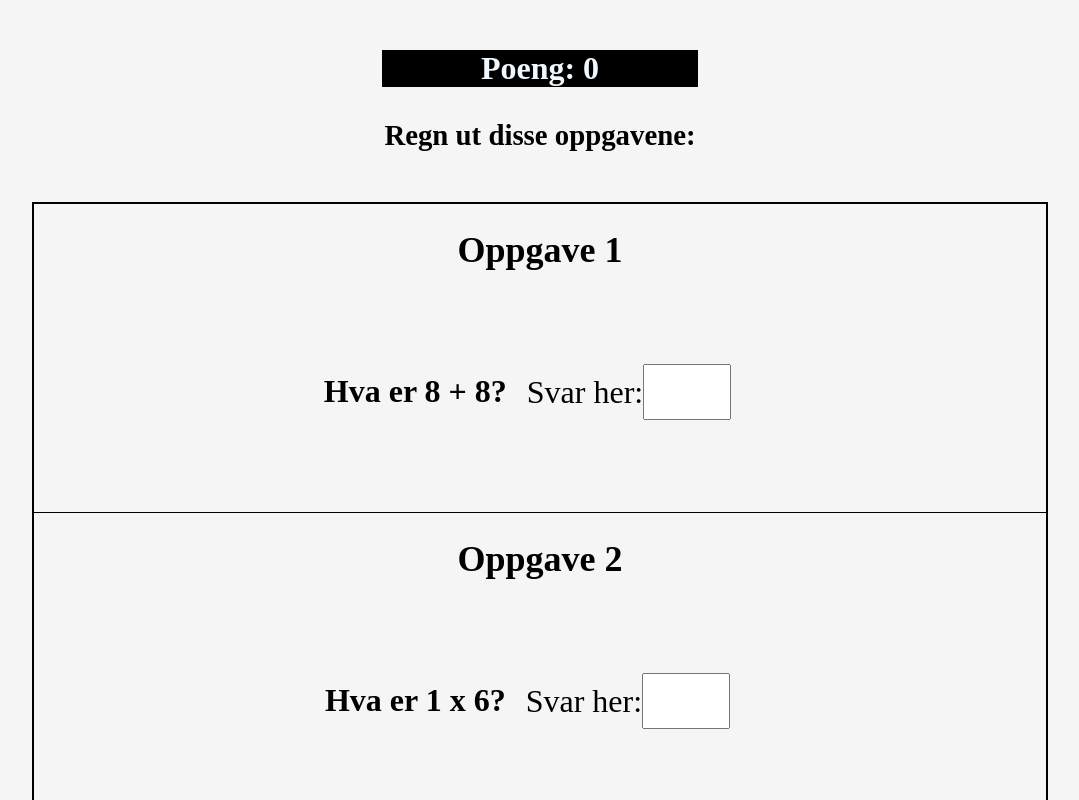
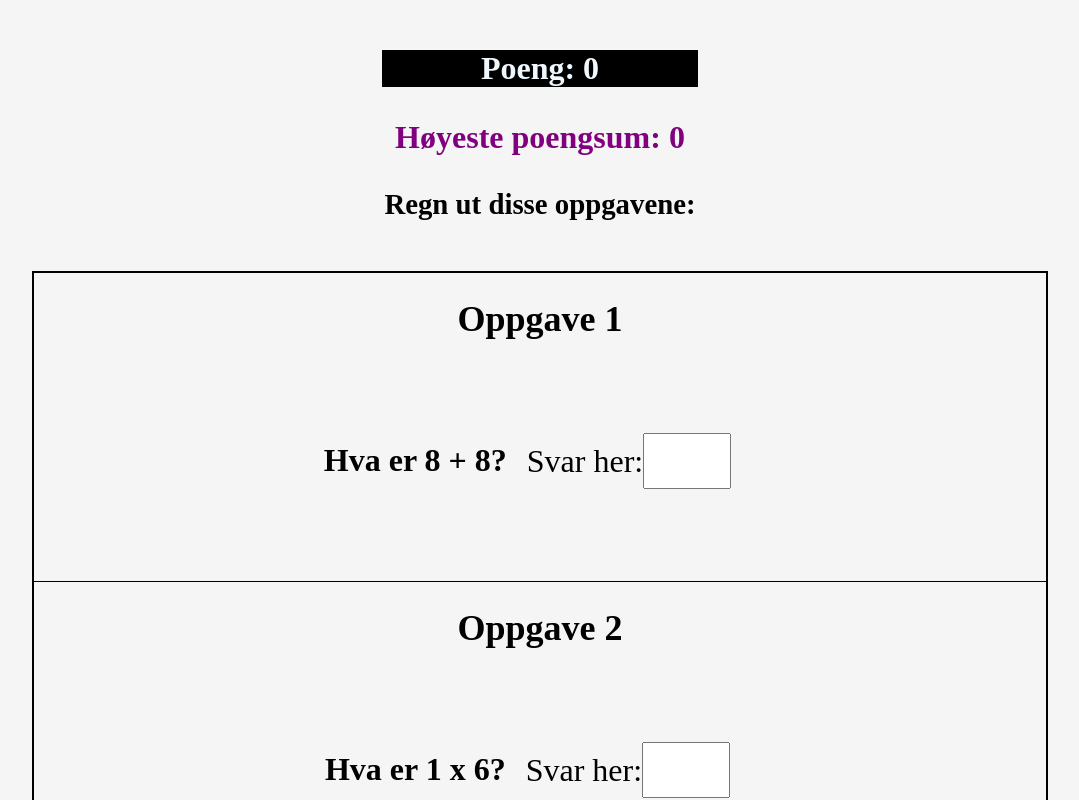
Before and after one commit to Gorgostammos/matte-ving-react, a React (Create React App) app: page / in a window 1280 px wide. Shown: the top 800 px of the page, without its empty margins (100-1179 px from the left). Built offline with nearby package versions, Linux system fonts and the light colour scheme.

Commit message:
ny funsjoner

```diff
--- a/src/App.js
+++ b/src/App.js
@@ -1,4 +1,5 @@
 import React, { useState, useRef } from "react";
+import MathTask from "./MathTask";
 import "./App.css";
 
 function genererTall() {
@@ -6,7 +7,6 @@ function genererTall() {
 }
 
 function getInitialTasks() {
-  // Generer tall for hver oppgave
   const t1 = genererTall(), t2 = genererTall();
   const t3 = genererTall(), t4 = genererTall();
   const t5 = genererTall(), t6 = genererTall();
@@ -46,8 +46,13 @@ function getInitialTasks() {
   ];
 }
 
+function getSavedHighscore() {
+  return Number(localStorage.getItem("matteVingHighscore")) || 0;
+}
+
 export default function App() {
   const [poeng, setPoeng] = useState(0);
+  const [highscore, setHighscore] = useState(getSavedHighscore());
   const [oppgaver, setOppgaver] = useState(getInitialTasks());
   const [input, setInput] = useState(Array(5).fill(""));
   const [tilbakemeldinger, setTilbakemeldinger] = useState(Array(5).fill(""));
@@ -55,12 +60,13 @@ export default function App() {
   const [hurra, setHurra] = useState("");
   const [disabled, setDisabled] = useState(false);
   const [sluttMelding, setSluttMelding] = useState("");
-
-  // Fokus på første input etter runde
   const inputRefs = useRef([]);
 
-  // Streak Hurra
   function streakPoeng(nyPoeng) {
+    if (nyPoeng > highscore) {
+      setHighscore(nyPoeng);
+      localStorage.setItem("matteVingHighscore", nyPoeng);
+    }
     if (nyPoeng === 10) {
       setHurra("Hurra! Du klarte 10 poeng, bra jobbet! 🎉");
       setTimeout(() => setHurra(""), 3000);
@@ -70,7 +76,6 @@ export default function App() {
     }
   }
 
-  // Sjekk alle svar samtidig (som i JS-filen)
   function sjekkSvar() {
     if (disabled) return;
 
@@ -97,7 +102,6 @@ export default function App() {
       `Du fikk ${riktige} av ${oppgaver.length} riktige.`
     );
 
-    // Ny runde etter 2,3 sekunder
     setTimeout(() => {
       setOppgaver(getInitialTasks());
       setInput(Array(5).fill(""));
@@ -107,7 +111,6 @@ export default function App() {
     }, 2300);
   }
 
-  // Avslutt spill
   function avsluttSpill() {
     setSluttMelding(
       `🧠 Spillet er over! Du endte med totalt ${poeng} poeng. God innsats!`
@@ -115,11 +118,26 @@ export default function App() {
     setDisabled(true);
   }
 
+  function startPaaNytt() {
+    setPoeng(0);
+    setOppgaver(getInitialTasks());
+    setInput(Array(5).fill(""));
+    setTilbakemeldinger(Array(5).fill(""));
+    setRundeTilbakemelding("");
+    setSluttMelding("");
+    setHurra("");
+    setDisabled(false);
+    if (inputRefs.current[0]) inputRefs.current[0].focus();
+  }
+
   return (
     <div>
       <h1 id="Poeng">Poeng: {poeng}</h1>
-      <p id="hurra" style={{ color: "blue" }}>
-        {hurra}
+      <p style={{ fontWeight: "bold", color: "purple" }}>
+        Høyeste poengsum: {highscore}
+      </p>
+      <p id="hurra" style={{ color: "blue", transition: "all 0.5s" }}>
+        {hurra && "🎉"} {hurra}
       </p>
 
       <h2>Regn ut disse oppgavene: </h2>
@@ -129,30 +147,23 @@ export default function App() {
           <React.Fragment key={idx}>
             <h3>Oppgave {idx + 1}</h3>
             <article className="oppgaver">
-              <p id={`oppgave${idx === 0 ? "" : idx + 1}`}>{oppgave.tekst}</p>
-              <section>
-                <label htmlFor={oppgave.inputId}>Svar her:</label>
-                <input
-                  type="number"
-                  id={oppgave.inputId}
-                  disabled={disabled}
-                  ref={el => (inputRefs.current[idx] = el)}
+              <MathTask
+                tekst={oppgave.tekst}
+                inputId={oppgave.inputId}
                 value={input[idx]}
                 onChange={e => {
                   const ny = [...input];
                   ny[idx] = e.target.value;
                   setInput(ny);
                 }}
+                disabled={disabled}
+                tilbakemelding={tilbakemeldinger[idx]}
+                tilbakemeldingId={oppgave.tilbakemeldingId}
+                inputRef={el => (inputRefs.current[idx] = el)}
                 onKeyDown={e => {
                   if (e.key === "Enter" && idx === 4) sjekkSvar();
                 }}
               />
-              </section>
-              <section className="tilbakemeldinger">
-                <p id={oppgave.tilbakemeldingId}>
-                  {tilbakemeldinger[idx]}
-                </p>
-              </section>
             </article>
           </React.Fragment>
         ))}
@@ -182,6 +193,11 @@ export default function App() {
       </section>
       <p id="sluttMelding">{sluttMelding}</p>
       <p id="rundeTilbakemelding">{rundeTilbakemelding}</p>
+      {disabled && (
+        <button style={{ marginTop: 20, fontSize: 20 }} onClick={startPaaNytt}>
+          Start på nytt
+        </button>
+      )}
     </div>
   );
 }
--- /dev/null
+++ b/src/MathTask.jsx
@@ -0,0 +1,34 @@
+import React from "react";
+
+export default function MathTask({
+  tekst,
+  inputId,
+  value,
+  onChange,
+  disabled,
+  tilbakemelding,
+  tilbakemeldingId,
+  inputRef,
+  onKeyDown,
+}) {
+  return (
+    <>
+      <p id={inputId.replace("brukerSvar", "oppgave")}>{tekst}</p>
+      <section>
+        <label htmlFor={inputId}>Svar her:</label>
+        <input
+          type="number"
+          id={inputId}
+          disabled={disabled}
+          ref={inputRef}
+          value={value}
+          onChange={onChange}
+          onKeyDown={onKeyDown}
+        />
+      </section>
+      <section className="tilbakemeldinger">
+        <p id={tilbakemeldingId}>{tilbakemelding}</p>
+      </section>
+    </>
+  );
+}
```
Lines whose indentation alone changed are shown as unchanged.
